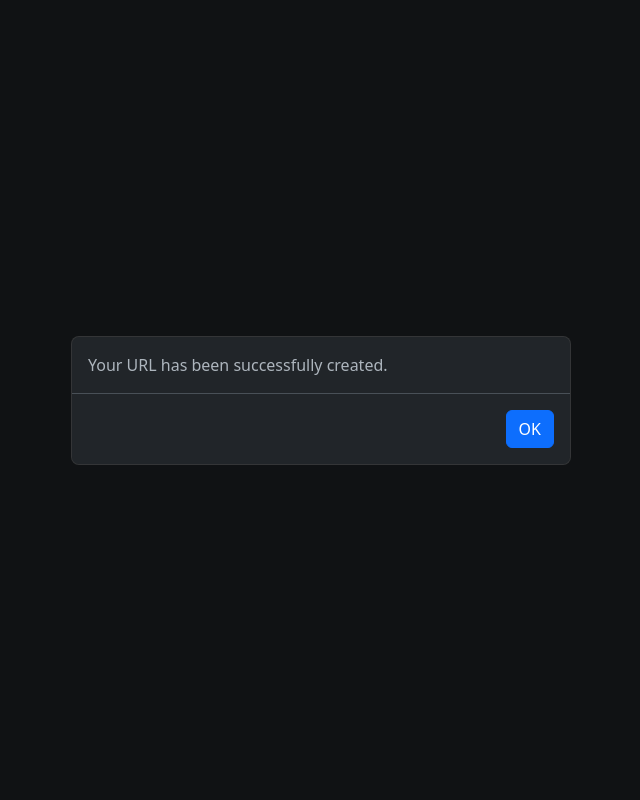
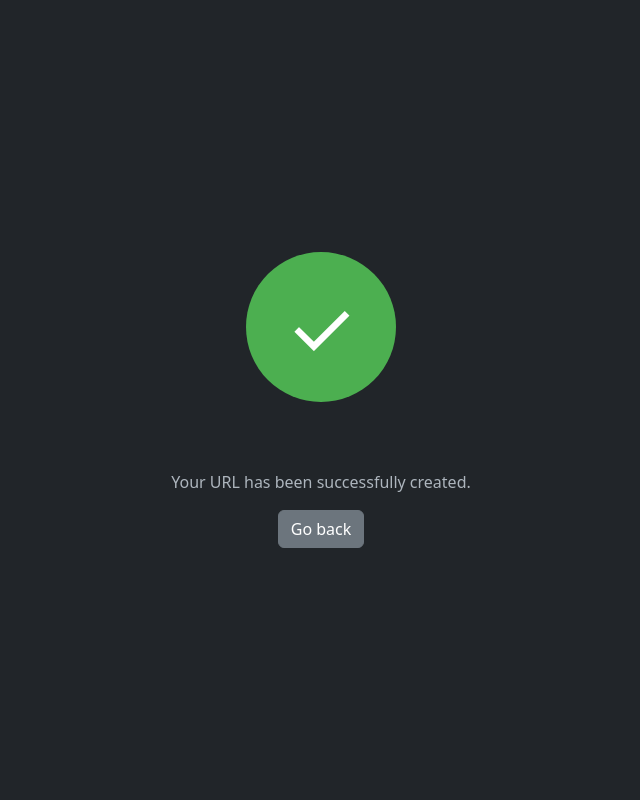
Before and after one commit to XCarCedo/URL-Shortener, a Flask app: template URL Shortner/templates/success.html in a window 1280 px wide. Shown: the whole page, without its empty margins (319-959 px from the left). Run offline with Flask 3, Linux system fonts and the light colour scheme; the template is opened without the code that fills it, so the values that code supplies are empty; some libraries are stand-ins or nearby versions.

Commit message:
Fixed success page to show a page instead of modal

```diff
--- a/URL Shortner/templates/success.html
+++ b/URL Shortner/templates/success.html
@@ -2,38 +2,47 @@
 
 {% block head %}
 <title>Success</title>
+<style>
+  body {
+    display: flex;
+    justify-content: center;
+    align-items: center;
+    height: 100vh;
+    margin: 0;
+  }
+
+  .tick-container {
+    text-align: center;
+  }
+
+  .tick {
+    display: inline-block;
+    width: 150px;
+    height: 150px;
+    background-color: #4CAF50;
+    border-radius: 50%;
+    margin-bottom: 20px;
+  }
+
+  .tick::before {
+    content: "\2713";
+    font-size: 80px;
+    color: #fff;
+    line-height: 150px;
+    text-align: center;
+  }
+</style>
 {% endblock %}
 
 {% block body %}
-<div class="container">
-  <!-- Modal for the pop-up message -->
-  <div class="modal fade" id="successModal" tabindex="-1" aria-labelledby="successModalLabel" aria-hidden="true" data-backdrop="static" data-keyboard="false">
-	<div class="modal-dialog modal-dialog-centered">
-	  <div class="modal-content">
-		<div class="modal-body">
-		  Your URL has been successfully created.
-		</div>
-		<div class="modal-footer">
-		<form action="{{ url_for('home_page') }}" method='get'>
-		  <button type="submit" class="btn btn-primary" data-bs-dismiss="modal">OK</button>
-		</form>
-		</div>
-	  </div>
+<div class="container d-flex flex-column align-items-center justify-content-center vh-100">
+	<div class="tick-container">
+	  <div class="tick"></div>
 	</div>
-  </div>
+	<div class="neon-tick"></div>
+	<p class="mt-5">Your URL has been successfully created.</p>
+	<form action="{{ url_for('home_page') }}" method="get">
+		<button class="btn btn-secondary">Go back</button>
+	</form>
 </div>
-
-<script>
-  // Show the modal on page load
-  window.onload = function() {
-	var successModal = new bootstrap.Modal(document.getElementById('successModal'));
-	successModal.show();
-
-	// Prevent clicks on the backdrop from dismissing the modal
-	var backdrop = document.querySelector('.modal-backdrop');
-	backdrop.addEventListener('click', function(event) {
-	  event.stopPropagation();
-	});
-  };
-</script>
 {% endblock %}
```
